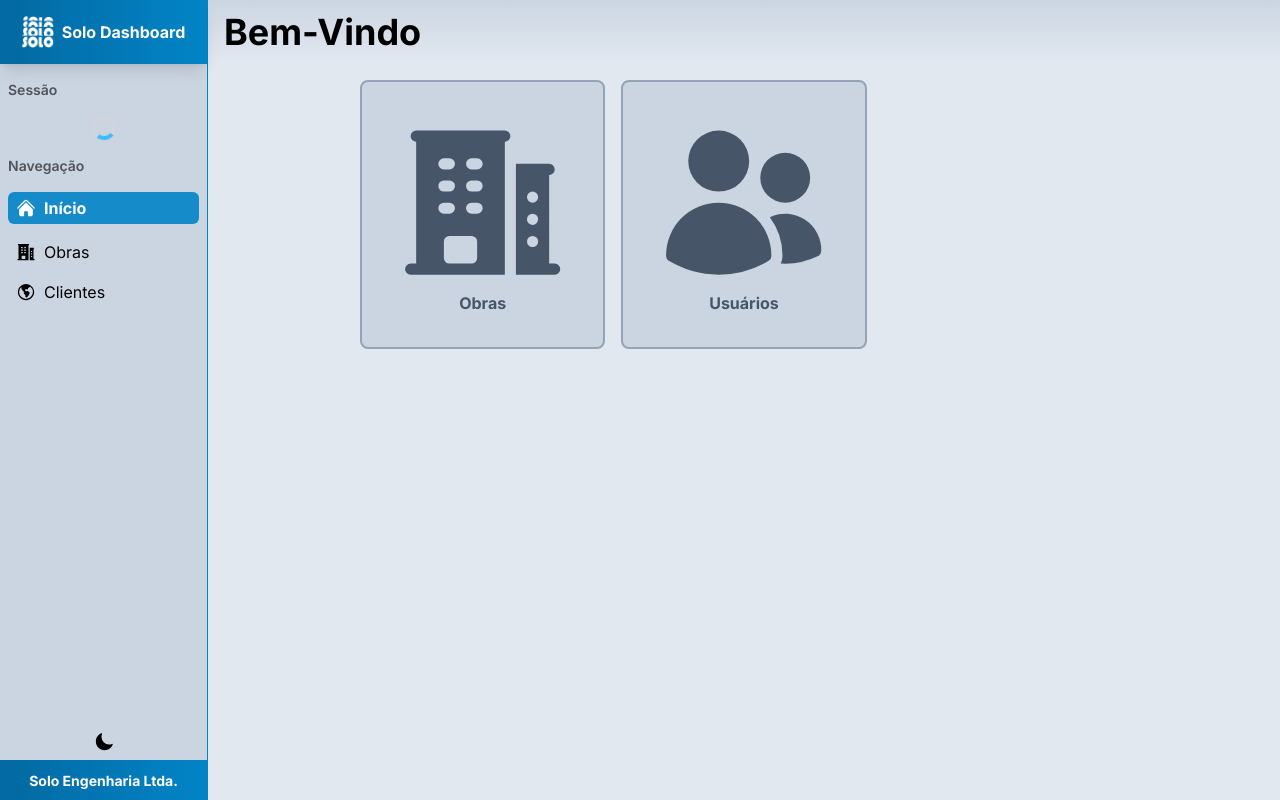
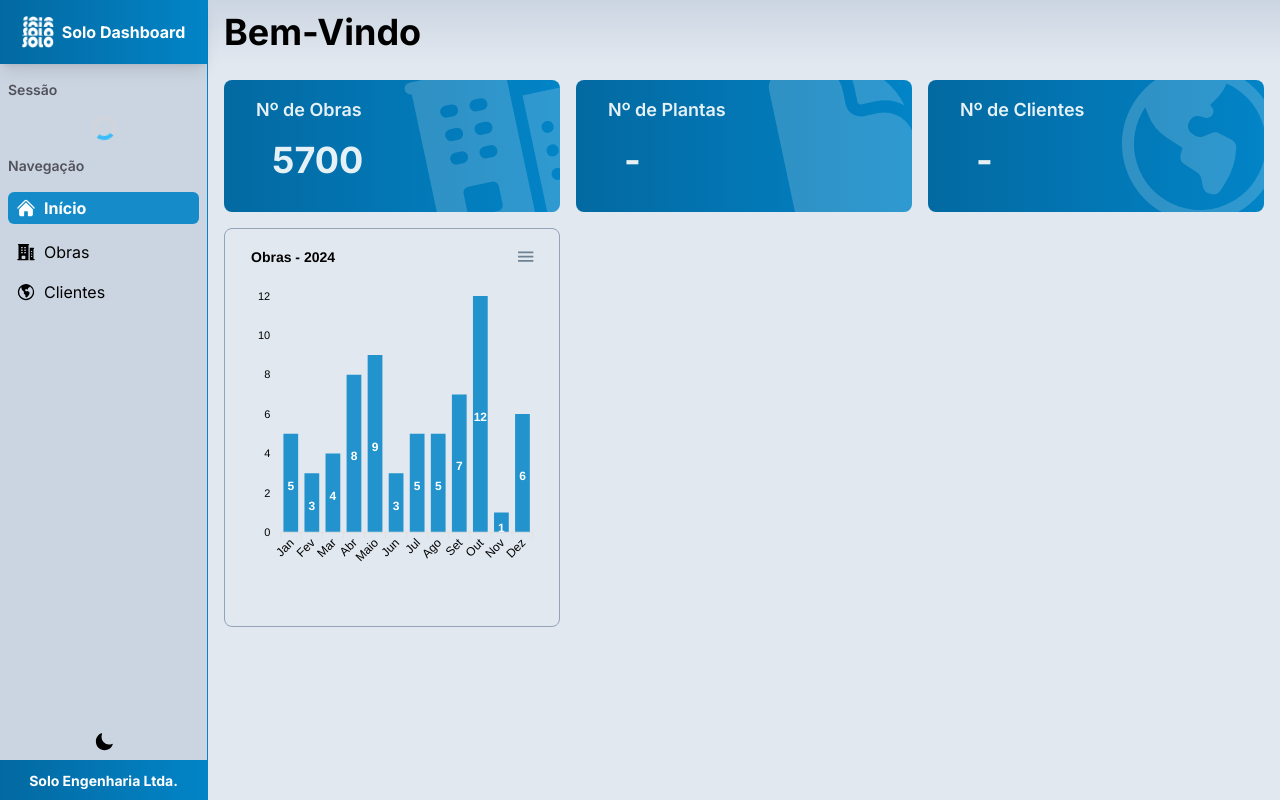
Before and after one commit to LucasTF/solo-dashboard, a Next.js app: page /dashboard in a window 1280 px wide. Built offline with nearby package versions, Linux system fonts and the light colour scheme.

Commit message:
Initial implementation of charts and reconfiguration of home page.

```diff
--- a/package.json
+++ b/package.json
@@ -12,11 +12,13 @@
     "@heroicons/react": "^2.1.1",
     "@hookform/resolvers": "^3.3.4",
     "@prisma/client": "^5.9.0",
+    "apexcharts": "^3.47.0",
     "bcrypt": "^5.1.1",
     "jose": "^5.2.0",
     "next": "14.1.0",
     "next-themes": "^0.2.1",
     "react": "^18",
+    "react-apexcharts": "^1.4.1",
     "react-dom": "^18",
     "react-hook-form": "^7.49.3",
     "react-toastify": "^10.0.4",
--- a/src/app/(main)/(protected)/dashboard/page.tsx
+++ b/src/app/(main)/(protected)/dashboard/page.tsx
@@ -1,24 +1,37 @@
+import { DocumentIcon, GlobeAmericasIcon } from "@heroicons/react/24/solid";
+import { BuildingOffice2Icon } from "@heroicons/react/24/solid";
+
 import { Dashboard } from "@/components/Dashboard";
-import { Tile } from "@/components/ui/Tile";
-import { UsersIcon } from "@heroicons/react/24/solid";
-import { BuildingOffice2Icon } from "@heroicons/react/24/solid";
+import { Card } from "@/components/ui/Card";
+import { BarChart } from "@/components/Dashboard/Home/Charts/BarChart";
 
 export default async function HomePage() {
   return (
     <>
       <Dashboard.Header.Base title="Bem-Vindo"></Dashboard.Header.Base>
-      <main className="mt-4 mx-auto w-11/12">
-        <section className="grid grid-cols-3 gap-4 text-center mx-auto lg:max-w-3xl">
-          <Tile
-            icon={<BuildingOffice2Icon />}
-            title="Obras"
-            href="/dashboard/obras"
-          />
-          <Tile
-            icon={<UsersIcon />}
-            title="Usuários"
-            href="/dashboard/usuarios"
-          />
+      <main className="mt-4 mx-auto space-y-8">
+        <section className="grid grid-cols-3 gap-4 mx-4">
+          <Card.Container>
+            <Card.Title title="Nº de Obras" />
+            <Card.BackgroundIcon icon={<BuildingOffice2Icon />} />
+            <p className="my-4 ml-4 font-bold text-4xl">5700</p>
+          </Card.Container>
+          <Card.Container>
+            <Card.Title title="Nº de Plantas" />
+            <Card.BackgroundIcon icon={<DocumentIcon />} />
+            <p className="my-4 ml-4 font-bold text-4xl">-</p>
+          </Card.Container>
+
+          <section>
+            <Card.Container>
+              <Card.BackgroundIcon icon={<GlobeAmericasIcon />} />
+              <Card.Title title="Nº de Clientes" />
+              <p className="my-4 ml-4 font-bold text-4xl">-</p>
+            </Card.Container>
+          </section>
+          <div className="max-md:col-span-3 max-xl:col-span-2 text-black border border-slate-400 dark:border-zinc-700 rounded-lg p-4">
+            <BarChart />
+          </div>
         </section>
       </main>
     </>
--- a/src/components/Dashboard/BaseHeader.tsx
+++ b/src/components/Dashboard/BaseHeader.tsx
@@ -7,8 +7,8 @@ type BaseHeaderProps = {
 
 export const BaseHeader = ({ title, children }: BaseHeaderProps) => {
   return (
-    <header className="px-4 min-h-16 flex items-center gap-4 bg-gradient-to-b from-slate-300 to-slate-200 dark:bg-none">
-      <h1 className="text-black font-bold grow text-4xl dark:text-white select-none">
+    <header className="px-4 min-h-16 flex max-md:flex-col items-center gap-4 bg-gradient-to-b from-slate-300 to-slate-200 dark:bg-none">
+      <h1 className="max-md:mt-4 text-black font-bold grow text-4xl dark:text-white select-none">
         {title}
       </h1>
       {children}
--- /dev/null
+++ b/src/components/Dashboard/Home/Charts/BarChart.tsx
@@ -0,0 +1,74 @@
+"use client";
+
+import { ApexOptions } from "apexcharts";
+import { useTheme } from "next-themes";
+import dynamic from "next/dynamic";
+
+const ReactApexChart = dynamic(() => import("react-apexcharts"), {
+  ssr: false,
+});
+
+export const BarChart = () => {
+  const { resolvedTheme } = useTheme();
+
+  const chartOptions: ApexOptions = {
+    chart: {
+      type: "bar",
+    },
+    colors: resolvedTheme === "dark" ? ["#4338ca"] : ["#0284c7"],
+    title: {
+      text: "Obras - 2024",
+      style: {
+        color: resolvedTheme === "dark" ? "white" : "black",
+        fontWeight: "bold",
+      },
+    },
+    series: [
+      {
+        name: "Obras",
+        data: [5, 3, 4, 8, 9, 3, 5, 5, 7, 12, 1, 6],
+      },
+    ],
+    xaxis: {
+      categories: [
+        "Jan",
+        "Fev",
+        "Mar",
+        "Abr",
+        "Maio",
+        "Jun",
+        "Jul",
+        "Ago",
+        "Set",
+        "Out",
+        "Nov",
+        "Dez",
+      ],
+      labels: {
+        style: {
+          colors: resolvedTheme === "dark" ? "white" : "black",
+        },
+      },
+    },
+    yaxis: {
+      labels: {
+        style: {
+          colors: resolvedTheme === "dark" ? "white" : "black",
+        },
+      },
+    },
+    grid: {
+      show: false,
+    },
+  };
+
+  return (
+    <ReactApexChart
+      options={chartOptions}
+      series={chartOptions.series}
+      type="bar"
+      width="100%"
+      height="350"
+    />
+  );
+};
--- /dev/null
+++ b/src/components/ui/Card.tsx
@@ -0,0 +1,39 @@
+import React from "react";
+
+type Props = {
+  children?: React.ReactNode;
+};
+
+const Container = ({ children }: Props) => {
+  return (
+    <figure className="p-4 pl-8 relative overflow-hidden select-none rounded-lg text-white text-opacity-90 bg-bar-gradient">
+      {children}
+    </figure>
+  );
+};
+
+type TitleProps = {
+  title: string;
+};
+
+const Title = ({ title }: TitleProps) => {
+  return <h2 className="text-lg font-semibold">{title}</h2>;
+};
+
+type BackgroundIconProps = {
+  icon: React.ReactNode;
+};
+
+const BackgroundIcon = ({ icon }: BackgroundIconProps) => {
+  return (
+    <div className="size-48 absolute right-0 top-0 translate-x-8 -translate-y-8 -rotate-12 opacity-20">
+      {icon}
+    </div>
+  );
+};
+
+export const Card = {
+  Container,
+  Title,
+  BackgroundIcon,
+};
```
Also changed, not shown: 1 other file (tests, documents, lock files or other folders).
